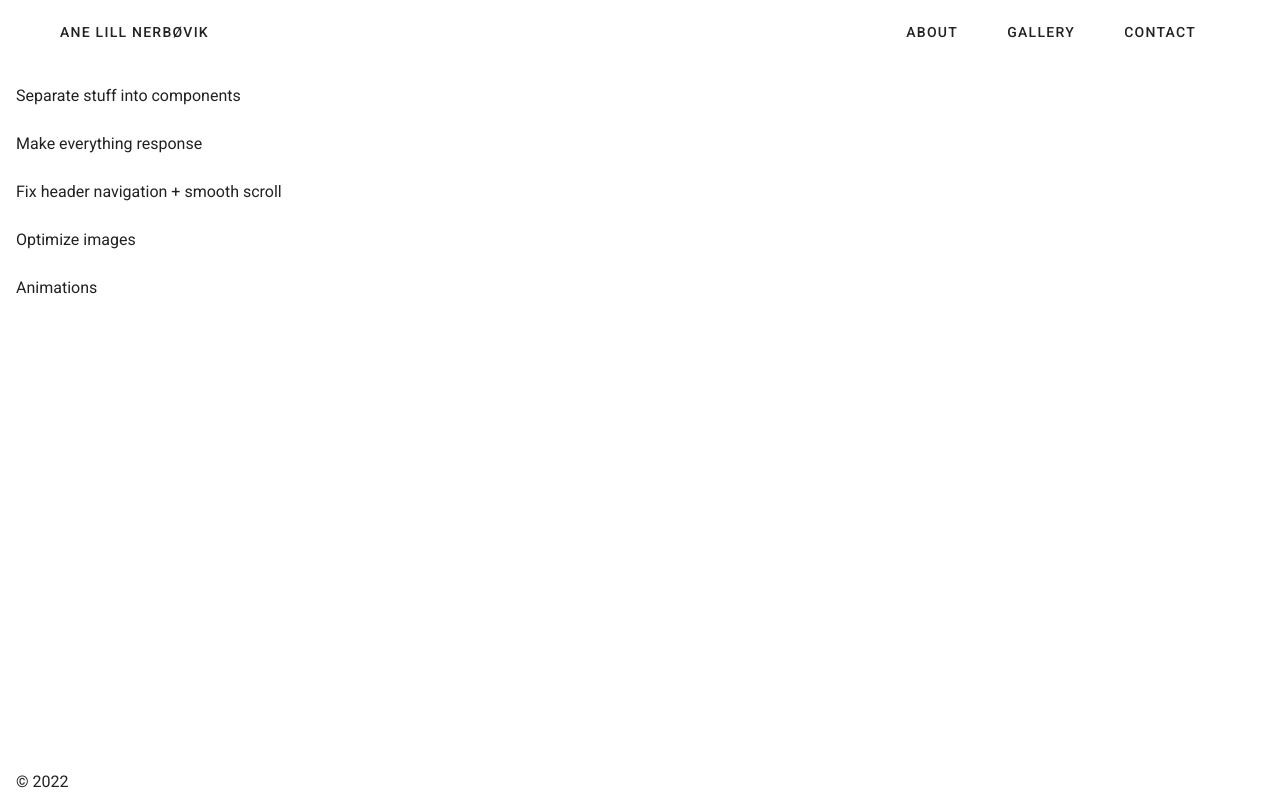
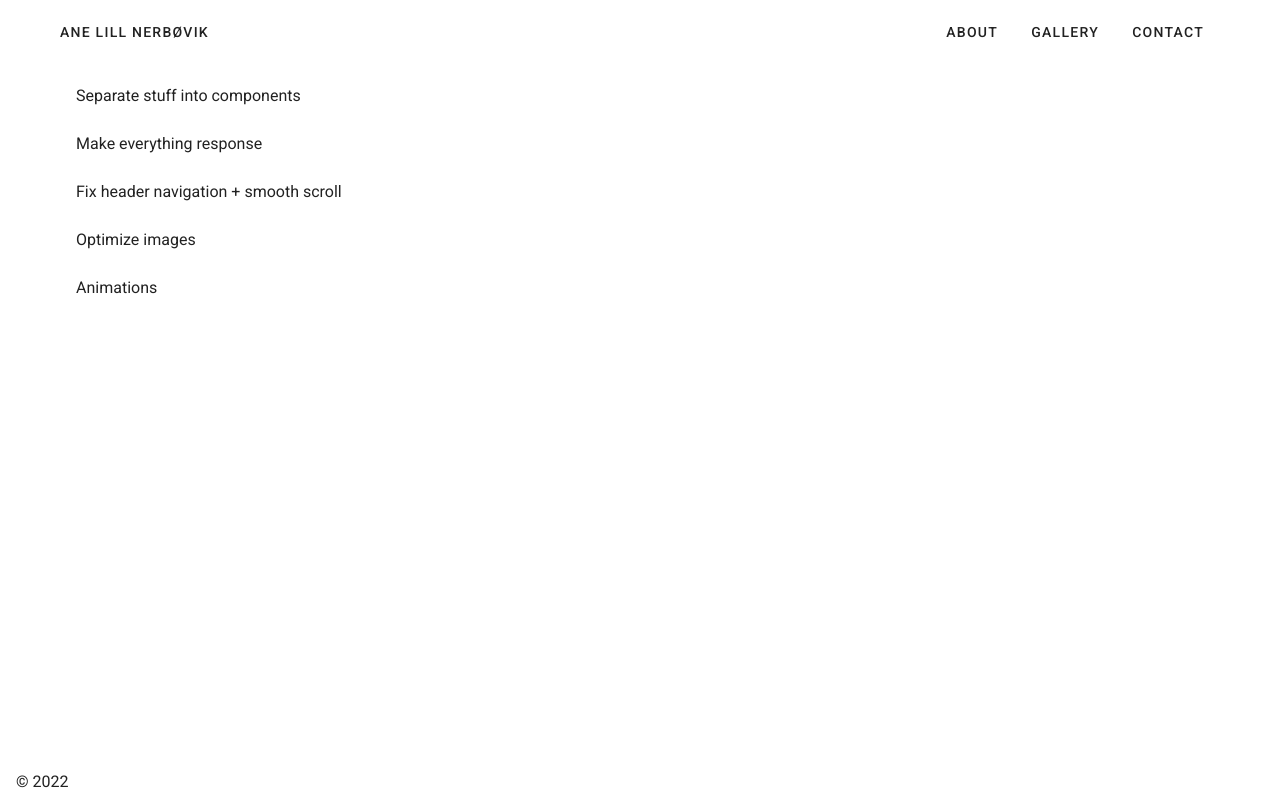
Before and after one commit to torerik123/anelill, a Nuxt app: page /TODO in a window 1280 px wide. Built offline with nearby package versions, Linux system fonts and the light colour scheme.

Commit message:
FIX: Content has same padding all over

```diff
--- a/components/TheHeader.vue
+++ b/components/TheHeader.vue
@@ -20,25 +20,29 @@
 				</v-hover>
 			</v-toolbar-title>
 			<v-spacer />
-			<v-toolbar-title class="px-2" v-if="$vuetify.breakpoint.smAndUp">
+
+			<v-toolbar-title class="" v-if="$vuetify.breakpoint.smAndUp">
 				<v-btn
 					text
+					tile
 					@click="scrollTo('about')"
 				>
 					About
 				</v-btn>
 			</v-toolbar-title>
-			<v-toolbar-title class="px-2" v-if="$vuetify.breakpoint.smAndUp">
+			<v-toolbar-title class="" v-if="$vuetify.breakpoint.smAndUp">
 				<v-btn
 					text
+					tile
 					@click="scrollTo('gallery')"
 				>
 					Gallery
 				</v-btn>
 			</v-toolbar-title>
-			<v-toolbar-title class="px-2" v-if="$vuetify.breakpoint.smAndUp">
+			<v-toolbar-title class="" v-if="$vuetify.breakpoint.smAndUp">
 				<v-btn
 					text
+					tile
 					@click="scrollTo('contact')"
 				>
 					Contact
--- a/layouts/default.vue
+++ b/layouts/default.vue
@@ -2,7 +2,7 @@
   <v-app dark>
     <TheHeader></TheHeader>
     <v-main>
-      <v-container fluid class="pa-0">
+      <v-container fluid class="px-15 py-0">
         <Nuxt />
       </v-container>
     </v-main>
--- a/pages/index.vue
+++ b/pages/index.vue
@@ -1,19 +1,18 @@
 <template>
 	<div>
 		<!-- Hero img -->
-		<v-sheet class="px-15 pt-10 overflow-hidden" height="auto">
+		<v-sheet class="pt-10 overflow-hidden" height="auto">
 			<v-img
 				width="100%"
 				max-height="80vh"
-
 				src="/assets/taakeskog.jpg"
 			></v-img>
 		</v-sheet>
 
 	<!-- About  -->
 	<v-sheet id="about" height="auto">
-		<v-row>
-			<v-col cols="12" class="px-15 text-center">
+		<v-row dense no-gutters>
+			<v-col cols="12" class="text-center">
 				<h2 class="py-10">Ane Lill is a norwegian artist based in Trondheim</h2>
 			</v-col>
 		</v-row>
@@ -22,7 +21,7 @@
 
 	<!-- Images  -->
 	<v-sheet id="gallery" height="auto" class="">
-		<v-row dense no-gutters class="px-15 justify-space-between">
+		<v-row dense no-gutters class="justify-space-between">
 			<v-col cols="6" class="">
 				<v-img
 					class="mx-auto"
@@ -44,7 +43,7 @@
 				</v-img>
 			</v-col>
 		</v-row>
-		<v-row dense no-gutters class="px-15 pt-10 justify-space-between">
+		<v-row dense no-gutters class="pt-10 justify-space-between">
 			<v-col cols="6" class="">
 				<v-img
 					class="mx-auto"
```
